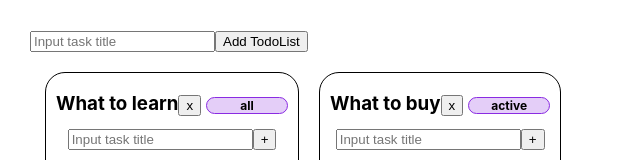
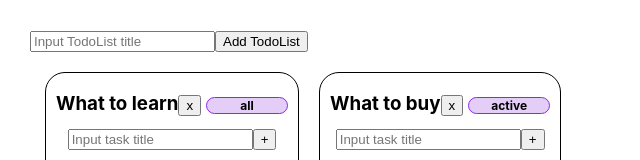
Before and after one commit to shevchenkooleg/TodoListTS, a React (Create React App) app: page / in a window 1280 px wide. Shown: the top 160 px of the page, without its empty margins (0-640 px from the left). Built offline with nearby package versions, Linux system fonts and the light colour scheme.

Commit message:
implement ability to change todoList title

```diff
--- a/src/App.tsx
+++ b/src/App.tsx
@@ -5,7 +5,13 @@ import {MyUniversalInput} from "./universalComponent/MyUniversalInput";
 import {MyUniversalButton} from "./universalComponent/MyUniversalButton";
 import {TodoList} from "./TodoList";
 import {addTaskAC, completeTaskAC, removeTaskAC, TasksReducer} from "./reducers/tasksReducer";
-import {changeFilterAC, createTodoListAC, deleteTodoListAC, TodoListsReducer} from "./reducers/todoListsReducer";
+import {
+    changeFilterAC,
+    changeTodoListTitleAC,
+    createTodoListAC,
+    deleteTodoListAC,
+    TodoListsReducer
+} from "./reducers/todoListsReducer";
 
 
 export type FilterType = 'active' | 'completed' | 'all'
@@ -50,7 +56,10 @@ function App() {
         ]
     })
 
-    let [todoListInputValue, setTodoListInputValue] = useState('')
+    let [todoListInputValue, setTodoListInputValue] = useState<string>('')
+    let [todoListInputError, setTodoListInputError] = useState<boolean>(false)
+
+    //todo need to implement ability to change task title
 
     const addTask = (todolistID: string, title: string) => {
         dispatchTasks(addTaskAC(todolistID, title))
@@ -65,10 +74,19 @@ function App() {
     }
 
     const createTodoList = () => {
-        const action = createTodoListAC(todoListInputValue)
-        dispatchTasks(action)
-        dispatchTodoLists(action)
-        setTodoListInputValue('')
+        if (todoListInputValue) {
+            setTodoListInputError(false)
+            const action = createTodoListAC(todoListInputValue)
+            dispatchTasks(action)
+            dispatchTodoLists(action)
+            setTodoListInputValue('')
+        } else {
+            setTodoListInputError(true)
+        }
+    }
+
+    const changeTodoListTitle = (todolistID: string, newTitle:string) => {
+        dispatchTodoLists(changeTodoListTitleAC(todolistID, newTitle))
     }
 
     const deleteTodoList = (todolistID: string) => {
@@ -84,9 +102,9 @@ function App() {
     return (
         <div className='App'>
 
-            <MyUniversalInput value={todoListInputValue} onEnter={createTodoList} callback={(e) => {
+            <MyUniversalInput placeholder={'Input TodoList title'} value={todoListInputValue} onEnter={createTodoList} callback={(e) => {
                 setTodoListInputValue(e.currentTarget.value)
-            }}/>
+            }} red={todoListInputError}/>
             <MyUniversalButton title={'Add TodoList'} callback={createTodoList}/>
             <div className='container'>
                 {todoLists.map(el => {
@@ -117,6 +135,7 @@ function App() {
                             filter={el.filter}
                             completeTask={completeTask}
                             deleteTodoList={deleteTodoList}
+                            changeTodoListTitle={changeTodoListTitle}
                         />
                     )
 
--- a/src/TodoList.tsx
+++ b/src/TodoList.tsx
@@ -3,6 +3,7 @@ import {MyUniversalButton} from "./universalComponent/MyUniversalButton";
 import {FilterType, TaskType} from "./App";
 import {MyUniversalInput} from "./universalComponent/MyUniversalInput";
 import s from './TodoList.module.css'
+import EditableSpan from "./universalComponent/EditableSpan";
 
 type TodoListPropsType = {
     title: string
@@ -13,6 +14,7 @@ type TodoListPropsType = {
     changeFilter: (todolistID: string, filter: FilterType) => void
     completeTask: (todolistID: string, taskID: string, isDone: boolean) => void
     deleteTodoList: (todolistID: string) => void
+    changeTodoListTitle: (todolistID:string, todoListTitleValue:string)=> void
     filter: FilterType
 
 }
@@ -57,12 +59,13 @@ export const TodoList = (props: TodoListPropsType) => {
         <div className={s.container}>
             <h3>
                 <div>
-                    {props.title}
+                    <EditableSpan title={props.title} changeTodoListTitle={props.changeTodoListTitle} todolistID={props.todolistID}/>
+
                     <MyUniversalButton callback={onDeleteTodoListButtonHandler} title={'x'}/>
                     <span className={s.filter_status}>{props.filter}</span>
                 </div>
                 <div className={s.inputBlock}>
-                    <MyUniversalInput value={inputValue} callback={onInputChangeHandler}
+                    <MyUniversalInput placeholder={'Input task title'} value={inputValue} callback={onInputChangeHandler}
                                       onEnter={onPressAddTaskButtonHandler} red={error}/>
                     <MyUniversalButton title={'+'} callback={onPressAddTaskButtonHandler}/>
                 </div>
--- a/src/reducers/tasksReducer.ts
+++ b/src/reducers/tasksReducer.ts
@@ -18,10 +18,8 @@ export const TasksReducer = (state:TasksType, action:TaskReducerType): TasksType
             return {...state, [action.payload.newTodoListID]:[]}
         }
         case 'DELETE-TODOLIST': {
-            console.log(state)
             let newState = {...state}
             delete newState[action.payload.todolistID]
-            console.log(newState)
             return newState
         }
         default: {
--- a/src/reducers/todoListsReducer.ts
+++ b/src/reducers/todoListsReducer.ts
@@ -14,13 +14,17 @@ export const TodoListsReducer = (state:TodoListType[], action: TodoListsReducerT
         case 'CHANGE-FILTER': {
             return state.map(el=> el.id === action.payload.todolistID ? {...el, filter:action.payload.filter} : el)
         }
+        case 'CHANGE-TODOLIST-TITLE': {
+            return state.map(el=>el.id === action.payload.todolistID ? {...el, title:action.payload.newTitle} : el)
+        }
+
         default: {
             return state
         }
     }
 }
 
-type TodoListsReducerType = createTodoListACType | deleteTodoListACType | changeFilterACType
+type TodoListsReducerType = createTodoListACType | deleteTodoListACType | changeFilterACType | changeTodoListTitleACType
 export type createTodoListACType = ReturnType<typeof createTodoListAC>
 export const createTodoListAC = (todoListInputValue:string) => {
     return {
@@ -50,3 +54,13 @@ export const changeFilterAC = (todolistID: string, filter: FilterType) => {
         }
     } as const
 }
+type changeTodoListTitleACType = ReturnType<typeof changeTodoListTitleAC>
+export const changeTodoListTitleAC = (todolistID: string, newTitle:string) => {
+    return {
+        type: 'CHANGE-TODOLIST-TITLE',
+        payload: {
+            todolistID,
+            newTitle
+        }
+    } as const
+}
--- /dev/null
+++ b/src/universalComponent/EditableSpan.tsx
@@ -0,0 +1,34 @@
+import React, {useState} from 'react';
+import {MyUniversalInput} from "./MyUniversalInput";
+
+type EditableSpanPropsType = {
+    title:string
+    todolistID:string
+    changeTodoListTitle: (todolistID:string, todoListTitleValue:string)=> void
+}
+
+const EditableSpan = (props:EditableSpanPropsType) => {
+    let [todoListTitleValue, setTodoListTitleValue] = useState(props.title)
+    let [editMode, setEditMode] = useState<boolean>(false)
+
+    const activateEditMode = () => {
+        setEditMode(true)
+    }
+
+    const activateViewMode = () => {
+        props.changeTodoListTitle(props.todolistID, todoListTitleValue)
+        setEditMode(false)
+    }
+
+    return !editMode ? (
+        <span onDoubleClick={activateEditMode}>
+            {props.title}
+        </span> )
+        : (
+            <MyUniversalInput autoFocus onBlur={activateViewMode} edit={activateViewMode} value={todoListTitleValue}
+                              callback={(e)=>setTodoListTitleValue(e.currentTarget.value)}/>
+        )
+    ;
+};
+
+export default EditableSpan;
--- a/src/universalComponent/MyUniversalInput.tsx
+++ b/src/universalComponent/MyUniversalInput.tsx
@@ -8,6 +8,8 @@ type MyUniversalInputPropsType = DefaultInputPropsType & {
     callback: (e: ChangeEvent<HTMLInputElement>) => void
     onEnter?: () => void
     red?: boolean
+    placeholder?: string
+    edit?: ()=>void
 }
 
 export const MyUniversalInput = (props: MyUniversalInputPropsType) => {
@@ -22,6 +24,7 @@ export const MyUniversalInput = (props: MyUniversalInputPropsType) => {
     }
 
     return (
-        <input placeholder={'Input task title'} className={resultInputClassName()} value={props.value} onChange={props.callback} onKeyPress={onKeyPressCallback}/>
+        <input autoFocus={props.edit?true:false} placeholder={props.placeholder} className={resultInputClassName()}
+               value={props.value} onChange={props.callback} onKeyPress={onKeyPressCallback} onBlur={props.edit}/>
     );
 };
```
